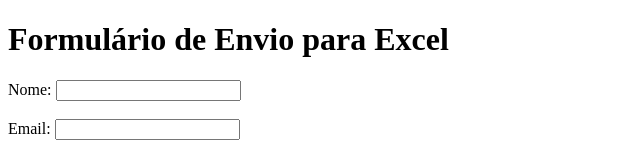
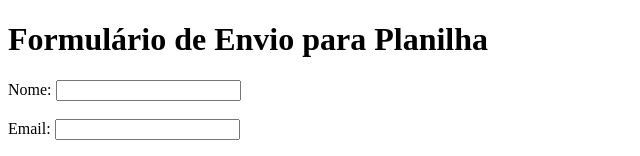
Before and after one commit to Ale-ara/testess, a plain HTML site: page index.html in a window 1280 px wide. Shown: the top 156 px of the page, without its empty margins (0-640 px from the left). Drawn offline with Linux system fonts and the light colour scheme.

Commit message:
Update index.html

```diff
--- a/index.html
+++ b/index.html
@@ -3,10 +3,10 @@
 <head>
     <meta charset="UTF-8">
     <meta name="viewport" content="width=device-width, initial-scale=1.0">
-    <title>Formulário de Envio</title>
+    <title>Formulário de Envio para Planilha</title>
 </head>
 <body>
-    <h1>Formulário de Envio para Excel</h1>
+    <h1>Formulário de Envio para Planilha</h1>
     <form id="dataForm">
         <label for="nome">Nome:</label>
         <input type="text" id="nome" name="nome" required><br><br>
```
